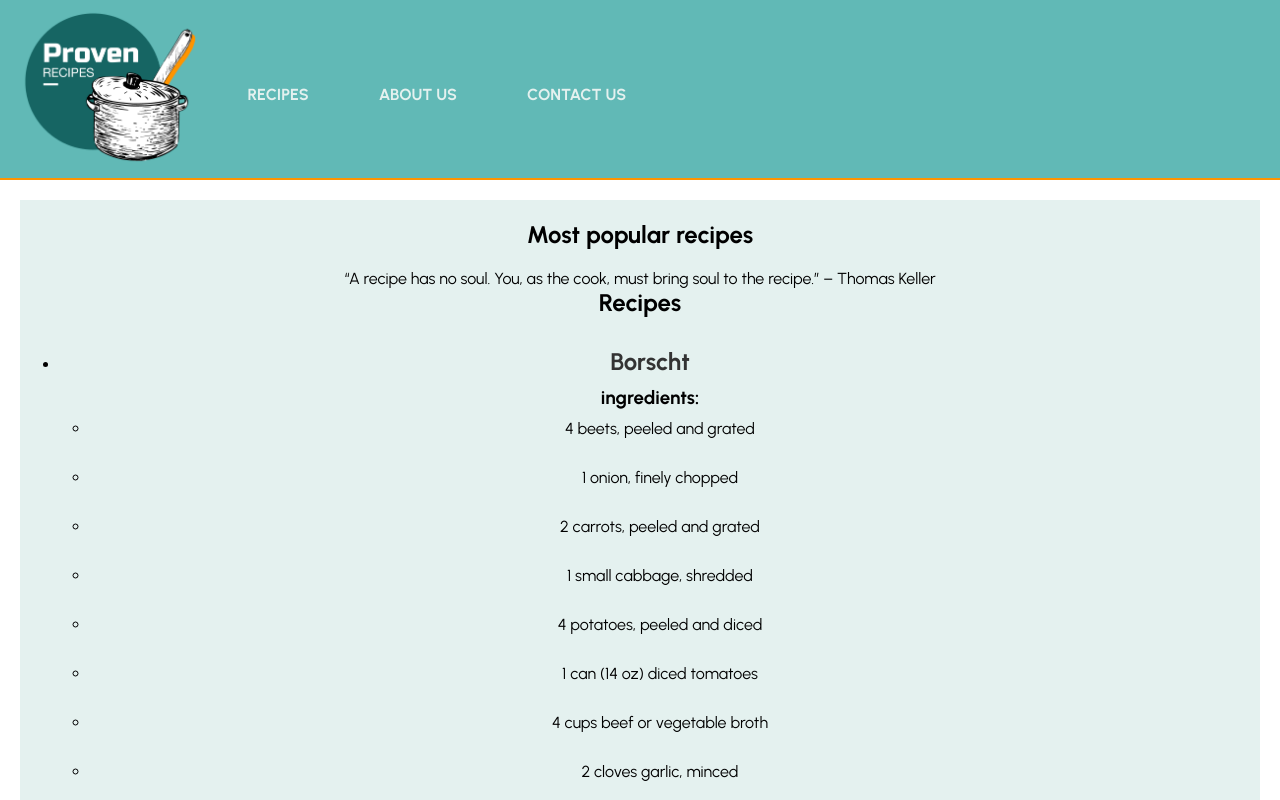
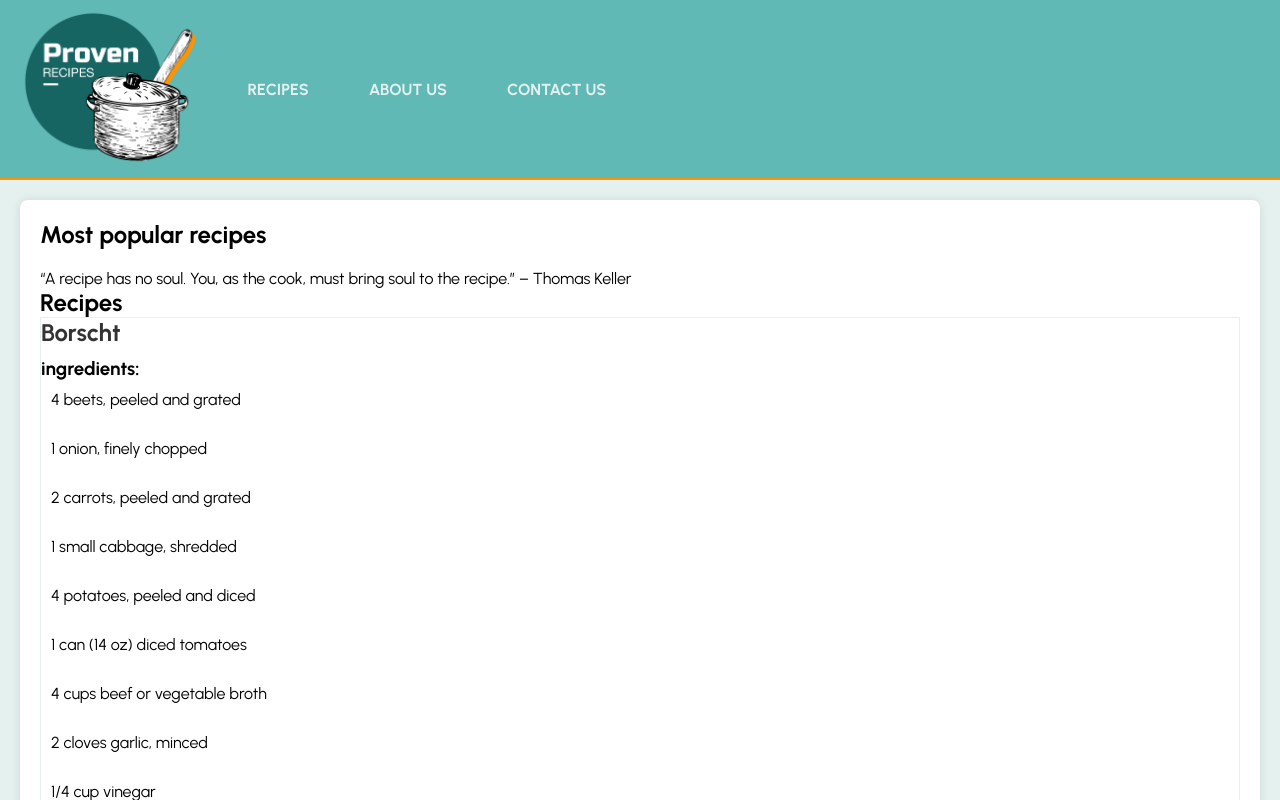
Before and after one commit to HalynaRiabokonenko/cookbook, a React (Create React App) app: page /recipes in a window 1280 px wide. Shown: the top 800 px of the page. Built offline with nearby package versions, Linux system fonts and the light colour scheme.

Commit message:
change styles at Home.css

```diff
--- a/src/components/AboutContent.jsx
+++ b/src/components/AboutContent.jsx
@@ -3,8 +3,8 @@ import "../styles/About.css";
 
 function AboutContent() {
   return (
-    <main>
-      <section className="main">
+    <main className="about-content">
+      <section>
         <h1>About us</h1>
       </section>
     </main>
--- a/src/components/ContactContent.jsx
+++ b/src/components/ContactContent.jsx
@@ -3,8 +3,8 @@ import "../styles/Contact.css";
 
 function ContactContent() {
   return (
-    <main>
-      <section className="main">
+    <main className="contact-content">
+      <section>
         <h1>Contact us</h1>
       </section>
     </main>
--- a/src/components/Footer.jsx
+++ b/src/components/Footer.jsx
@@ -34,7 +34,10 @@ function Footer() {
           <p>Let's be friends!</p>
           <ul>
             <li>
-              <a href="https://www.instagram.com/proven.recipes">
+              <a
+                href="https://www.instagram.com/proven.recipes"
+                target="_blank"
+              >
                 <img
                   className="footer__social-icon"
                   src="instagram-icon.png"
--- a/src/components/HomeContent.jsx
+++ b/src/components/HomeContent.jsx
@@ -1,18 +1,45 @@
 import React from "react";
-import RecipeList from "./RecipeList";
+import recipesData from "../recipes.json";
 import "../styles/Home.css";
+import { Link } from "react-router-dom";
 
 function HomeContent() {
   return (
-    <main>
-      <section className="main">
-        <h1>Most popular recipes</h1>
+    <main className="home-content">
+      <section className="home-content__container">
+        <h1 className="home-content__header">Delicious Ukrainian Cuisine</h1>
         <p>
           “A recipe has no soul. You, as the cook, must bring soul to the
           recipe.” – Thomas Keller
         </p>
-        <div className="recipes_all_list">
-          <RecipeList />
+        <div className="container-recipes__list--popular">
+          <div>
+            <ul className="recipes__list--popular">
+              {recipesData.recipes
+                .filter((recipe) => [1, 3, 6].includes(recipe.id))
+                .map((recipe) => (
+                  <li key={recipe.id}>
+                    <h2>{recipe.name}</h2>
+                    <h3>ingredients:</h3>
+                    <ul>
+                      {recipe.ingredients.map((ingredient, index) => (
+                        <li key={index}>{ingredient}</li>
+                      ))}
+                    </ul>
+                    <h3>instructions:</h3>
+                    <ol>
+                      {recipe.instructions.map((instruction, index) => (
+                        <li key={index}>{instruction}</li>
+                      ))}
+                    </ol>
+                  </li>
+                ))}
+            </ul>
+            <p>
+              See all recipes here:
+              <Link to="/recipes">Recipes</Link>
+            </p>
+          </div>
         </div>
       </section>
     </main>
--- a/src/components/RecipeList.js
+++ b/src/components/RecipeList.jsx
@@ -1,18 +1,24 @@
 import React from "react";
 import recipesData from "../recipes.json";
+import "../styles/Recipes.css";
 
 const RecipeList = () => {
   return (
     <div>
       <h1>Recipes</h1>
-      <ul>
+      <ul className="recipes-content__recipes-list">
         {recipesData.recipes.map((recipe) => (
-          <li key={recipe.id}>
-            <h2>{recipe.name}</h2>
+          <li key={recipe.id} className="recipes-content__recipes-list--option">
+            <h2 className="recipes-content__recipes-name">{recipe.name}</h2>
             <h3>ingredients:</h3>
-            <ul>
+            <ul className="recipes-content__ingredients-list">
               {recipe.ingredients.map((ingredient, index) => (
-                <li key={index}>{ingredient}</li>
+                <li
+                  key={index}
+                  className="recipes-content__ingredients-list--option"
+                >
+                  {ingredient}
+                </li>
               ))}
             </ul>
             <h3>instructions:</h3>
--- a/src/components/RecipesContent.jsx
+++ b/src/components/RecipesContent.jsx
@@ -4,9 +4,9 @@ import "../styles/Recipes.css";
 
 function RecipesContent() {
   return (
-    <main>
-      <section className="main">
-        <h1>Most popular recipes</h1>
+    <main className="recipes-content">
+      <section className="recipes-content__container">
+        <h1 className="recipes-content__header">Most popular recipes</h1>
         <p>
           “A recipe has no soul. You, as the cook, must bring soul to the
           recipe.” – Thomas Keller
--- a/src/styles/About.css
+++ b/src/styles/About.css
@@ -1,9 +1,8 @@
 @import "./App.css";
 
 /* Main container */
-main {
+.about-content {
   margin-top: var(--header-hight);
   background-color: var(--light-green);
   padding: 20px;
-  text-align: center;
 }
--- a/src/styles/Contact.css
+++ b/src/styles/Contact.css
@@ -1,9 +1,8 @@
 @import "./App.css";
 
 /* Main container */
-main {
+.contact-content {
   margin-top: var(--header-hight);
   background-color: var(--light-green);
   padding: 20px;
-  text-align: center;
 }
--- a/src/styles/Home.css
+++ b/src/styles/Home.css
@@ -1,15 +1,14 @@
 @import "./App.css";
 
 /* Main container */
-main {
+.home-content {
   margin-top: var(--header-hight);
   background-color: var(--light-green);
   padding: 20px;
-  text-align: center;
 }
 
 /* Recipes section */
-.recipes {
+.home-content__container {
   background-color: var(--white);
   border-radius: 8px;
   box-shadow: 0 0 10px rgba(0, 0, 0, 0.1);
@@ -17,28 +16,25 @@ main {
   text-align: left;
 }
 
-.recipes h1 {
+.home-content__header {
   font-size: 1.5em;
   margin-bottom: 20px;
 }
 
-.recipes__list {
-  list-style: none;
+/* .recipes__list--popular {
+  list-style-type: none;
 }
 
 .recipes__list--option {
   display: flex;
-  /* justify-content: space-around; */
   align-items: baseline;
 }
 
 .recipes__items-list {
-  list-style: none;
+  list-style-type: none;
   padding: 0;
   border: 1px solid var(--light-green);
   border-radius: 4px;
-  /* background-color: var(--orange); */
-  /* flex-grow: 1; */
   flex-basis: 0;
 }
 
@@ -59,5 +55,4 @@ main {
 
 .recipes p {
   font-size: 1em;
-}
-/* <------ main*/
+} */
--- a/src/styles/Recipes.css
+++ b/src/styles/Recipes.css
@@ -1,9 +1,58 @@
 @import "./App.css";
 
-/* Main container */
-main {
+.recipes-content {
   margin-top: var(--header-hight);
   background-color: var(--light-green);
   padding: 20px;
-  text-align: center;
 }
+
+.recipes-content__container {
+  background-color: var(--white);
+  border-radius: 8px;
+  box-shadow: 0 0 10px rgba(0, 0, 0, 0.1);
+  padding: 20px;
+  text-align: left;
+}
+
+.recipes-content__header {
+  font-size: 1.5em;
+  margin-bottom: 20px;
+}
+
+.recipes-content__recipes-list {
+  list-style-type: none;
+  flex-direction: column;
+}
+
+.recipes-content__recipes-list--option {
+  /* display: grid; */
+  align-items: baseline;
+  list-style-type: none;
+  border: 1px solid var(--light-green);
+}
+
+.recipes-content__ingredients-list {
+  list-style-type: none;
+  padding: 0;
+  border-radius: 4px;
+  flex-basis: 0;
+}
+
+.recipes-content__ingredients-list--option {
+  margin-bottom: 10px;
+  padding: 10px;
+}
+
+.recipes-content__recipes-name {
+  font-size: 1.5em;
+  margin-bottom: 10px;
+  color: var(--dark-gray);
+}
+
+/*.recipes ul li {
+  margin-left: 20px;
+}
+
+.recipes p {
+  font-size: 1em;
+} */
```
